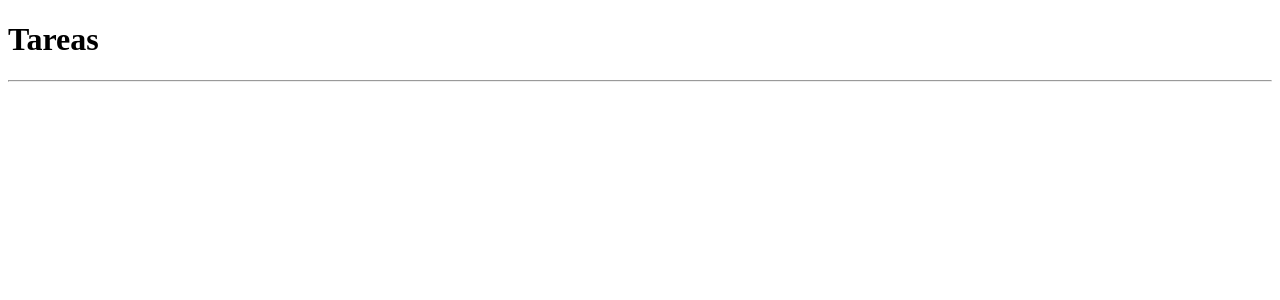
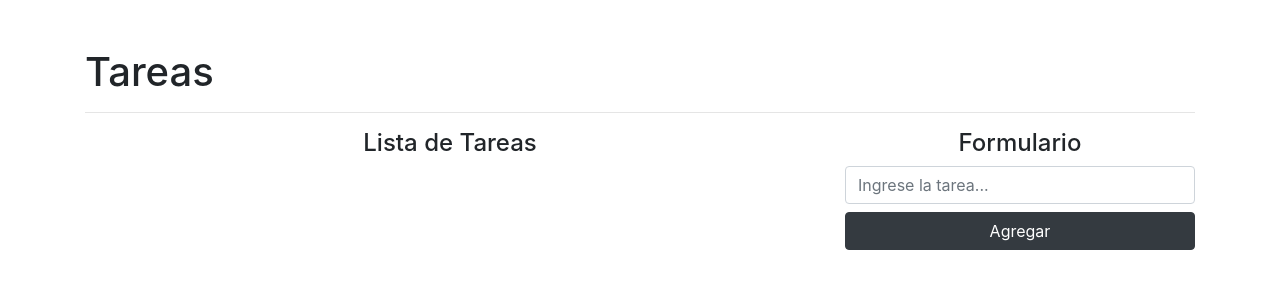
Before and after one commit to EKatherineJU/crud, a React (Create React App) app: page / in a window 1280 px wide. Shown: the top 300 px of the page. Built offline with nearby package versions, Linux system fonts and the light colour scheme.

Commit message:
Add task

```diff
--- a/package.json
+++ b/package.json
@@ -6,9 +6,11 @@
     "@testing-library/jest-dom": "^5.11.4",
     "@testing-library/react": "^11.1.0",
     "@testing-library/user-event": "^12.1.10",
+    "lodash": "^4.17.21",
     "react": "^17.0.1",
     "react-dom": "^17.0.1",
     "react-scripts": "4.0.2",
+    "shortid": "^2.2.16",
     "web-vitals": "^1.0.1"
   },
   "scripts": {
--- a/public/index.html
+++ b/public/index.html
@@ -24,6 +24,7 @@
       work correctly both with client-side routing and a non-root public URL.
       Learn how to configure a non-root public URL by running `npm run build`.
     -->
+    <link rel="stylesheet" href="https://cdn.jsdelivr.net/npm/bootstrap@4.6.0/dist/css/bootstrap.min.css" integrity="sha384-B0vP5xmATw1+K9KRQjQERJvTumQW0nPEzvF6L/Z6nronJ3oUOFUFpCjEUQouq2+l" crossorigin="anonymous">
     <title>React App</title>
   </head>
   <body>
--- a/src/App.js
+++ b/src/App.js
@@ -1,11 +1,67 @@
-import React from 'react'
+import React, { useState } from 'react'
+import { isEmpty } from 'lodash'
+import shortid from 'shortid'
+
+function App() {
+  const [task, setTask] = useState("")
+  const [tasks, setTasks] = useState([])
 
 
-function App() {
+  const addTask = (e) => {
+    //evitar que recargue la pagina por el default
+    e.preventDefault()
+    if (isEmpty(task)){
+      console.log("Task empty")
+      return
+    }
+
+    const newTask = {
+      id: shortid.generate(),
+      name: task
+    }
+
+    setTasks([ ...tasks, newTask ])
+    setTask("")
+  }
+
   return (
     <div className="container mt-5">
       <h1>Tareas</h1>
       <hr/>
+      <div className="row">
+        <div className="col-8">
+          <h4 className="text-center">Lista de Tareas</h4>
+          <ul className="list-group">
+            {
+              tasks.map((task) => (
+              <li className="list-group-item"key = {task.id}>
+                <span className="lead">{task.name}</span>
+                <button className="btn btn-danger btn-sm float-right mx-2">Eliminar</button>
+                <button className="btn btn-warning btn-sm float-right">Editar</button>
+              </li>
+              ))
+            }
+          </ul>
+        </div>
+        <div className="col-4">
+         <h4 className="text-center">Formulario</h4>
+         <form onSubmit={addTask}>
+           <input
+            type="text"
+            className="form-control mb-2"
+            placeholder="Ingrese la tarea..."
+            onChange={(text) => setTask(text.target.value)}
+            value={task}
+           />
+           <button
+              className="btn btn-dark btn-block"
+              type="submit"
+           >
+             Agregar
+           </button>
+         </form>
+        </div>
+      </div>
     </div>
   )
 }
```
Also changed, not shown: 1 other file (tests, documents, lock files or other folders).
